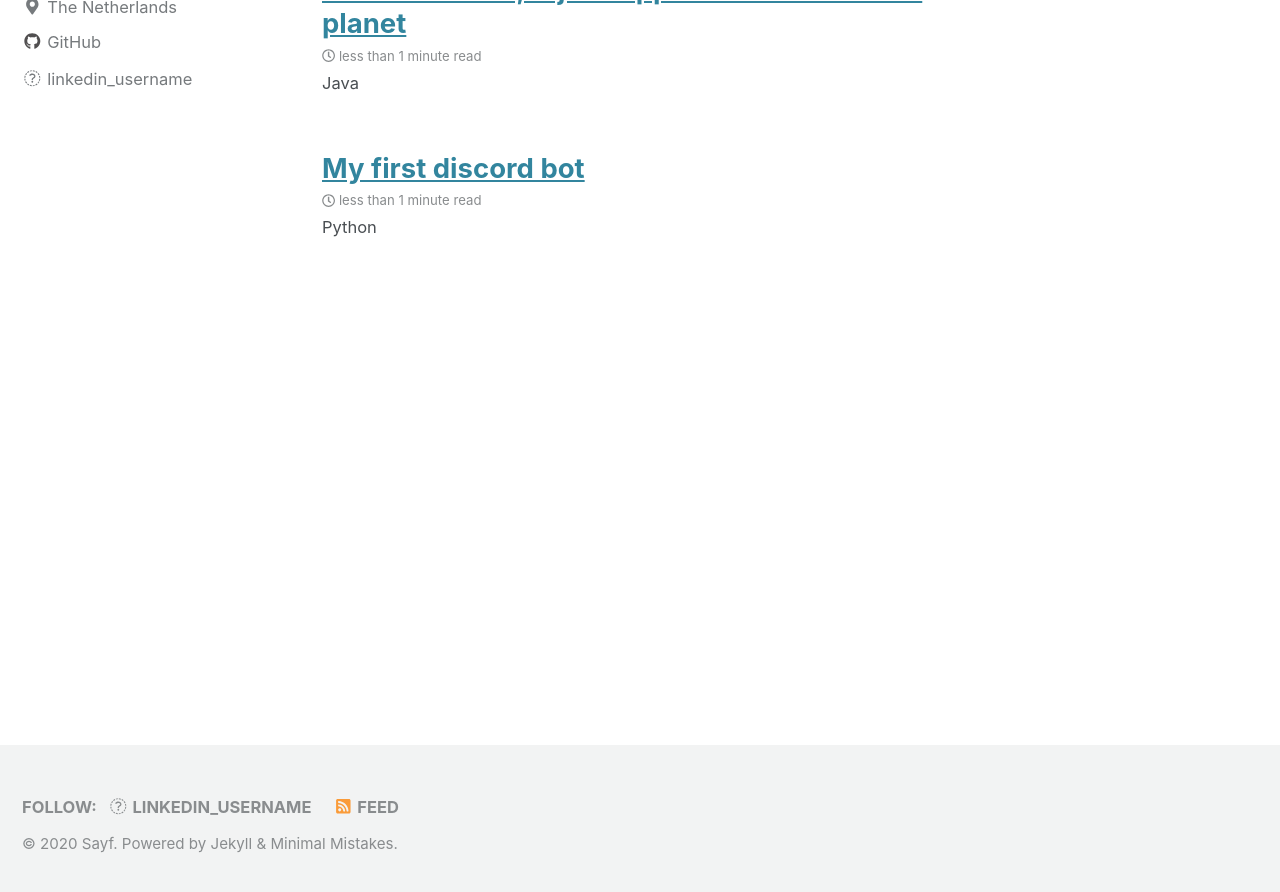
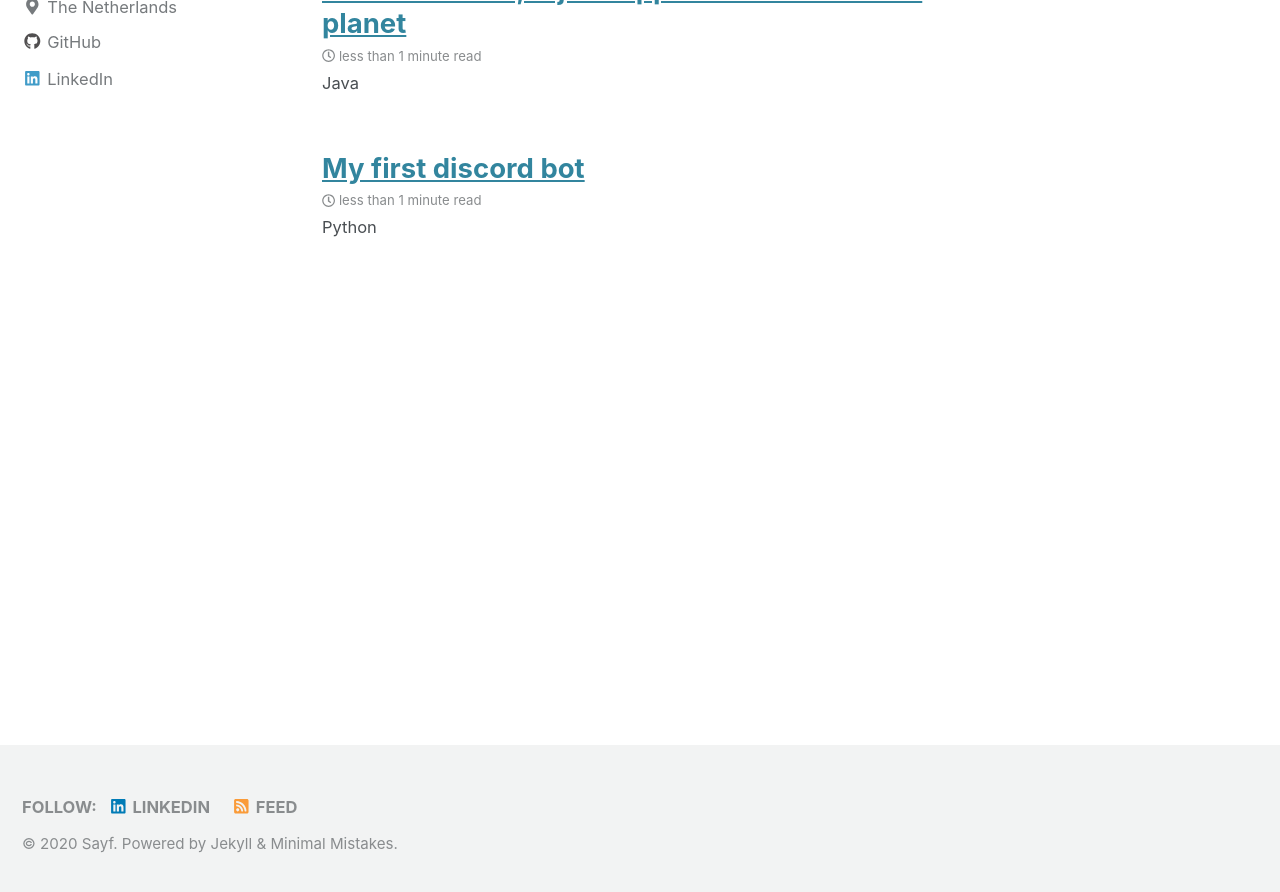
Before and after one commit to imnublet/imnublet.github.io, a Jekyll site: the page built from index.html, in a window 1280 px wide and 900 px high, scrolled down 449 px. Shown: the top 892 px of the window. Built offline with Jekyll 4.4.1, drawn with Linux system fonts in a browser that asks for light colours; cached includes are drawn as plain includes; nearby versions of some CDN libraries; the list of posts is cut into pages by our own code.

Commit message:
fixed linked in icons

```diff
--- a/_config.yml
+++ b/_config.yml
@@ -130,8 +130,8 @@ author:
     - label: "Instagram"
       icon: "fab fa-fw fa-instagram"
       # url: "https://instagram.com/"
-    - label: "linkedin_username"
-      icon: "fab fa-fw LinkedIn"
+    - label: "LinkedIn"
+      icon: "fab fa-fw fa-linkedin"
       url: "https://nl.linkedin.com/in/sayfkadd"
 
 
@@ -156,8 +156,8 @@ footer:
     - label: "Instagram"
       icon: "fab fa-fw fa-instagram"
       # url:
-    - label: "linkedin_username"
-      icon: "fab fa-fw LinkedIn"
+    - label: "LinkedIn"
+      icon: "fab fa-fw fa-linkedin"
       url: "https://nl.linkedin.com/in/sayfkadd"
 
 
```
